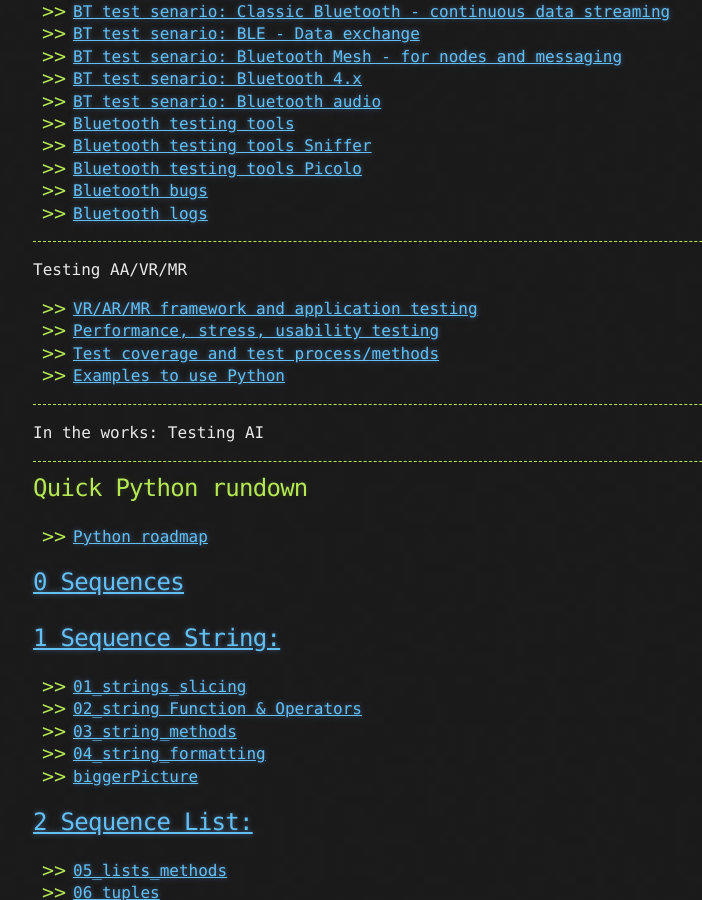
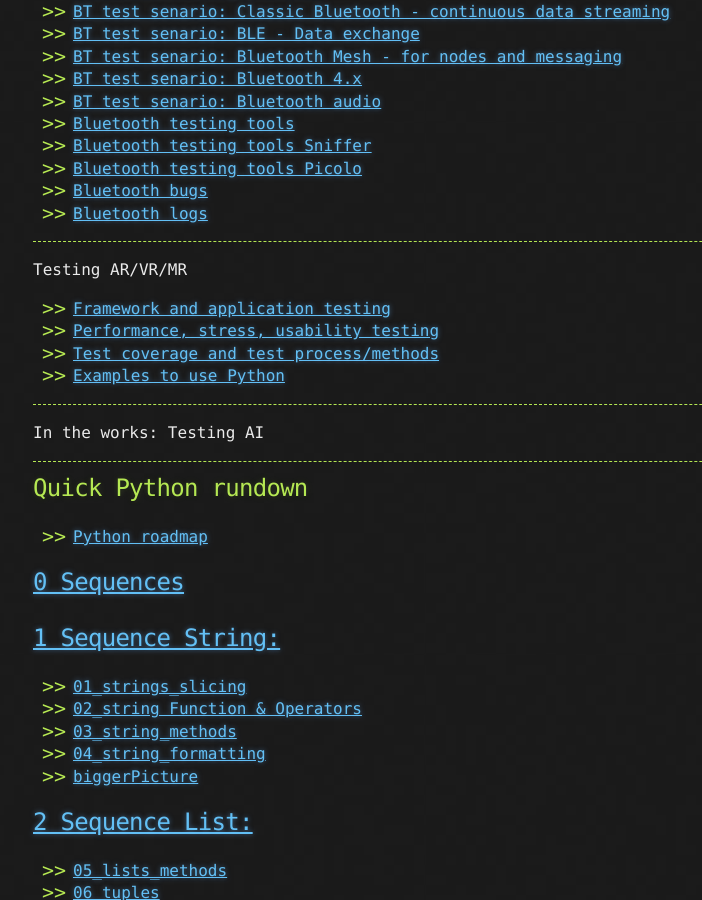
Before and after one commit to sciustechnologia/sciustechnologia.github.io, a Jekyll site: the page built from index.md, in a window 1280 px wide and 900 px high, scrolled down 3070 px. Shown: the whole window, without its empty margins (107-809 px from the left). Built offline with Jekyll 4.4.1, drawn with Linux system fonts in a browser that asks for light colours.

```diff
--- a/index.md
+++ b/index.md
@@ -125,9 +125,9 @@ description: QA testing and technical writing
 
 ***
 
-Testing AA/VR/MR
+Testing AR/VR/MR
 
-- [VR/AR/MR framework and application testing](./testing/xr_01.html)
+- [Framework and application testing](./testing/xr_01.html)
 - [Performance, stress, usability testing](./testing/xr_02.html)
 - [Test coverage and test process/methods](./testing/xr_03.html)
 - [Examples to use Python](./testing/xr_04.html)
```
